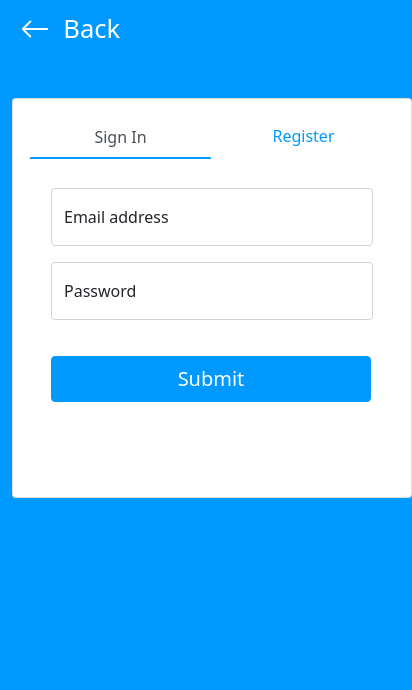
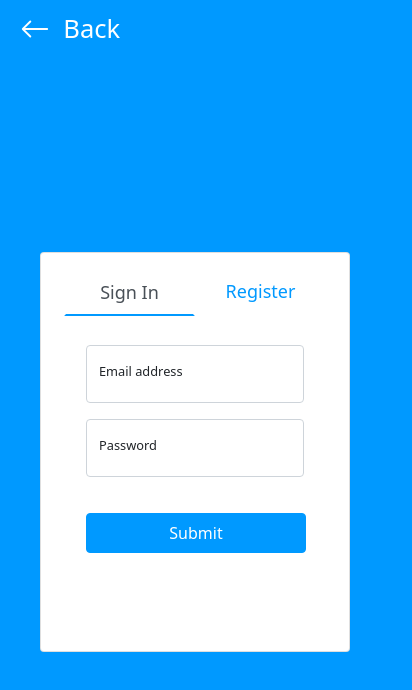
Before and after one commit to rohitmendus/family-website, a website: page sign-in.html in a window 390 px wide. Shown: the whole page, 412 px wide, since content can reach past the window. Drawn offline with Linux system fonts and the light colour scheme.

Commit message:
Added responsivness to sign in page.

```diff
--- a/js/script.js
+++ b/js/script.js
@@ -13,6 +13,7 @@ function renderButton() {
 	gapi.signin2.render('my-signin2', {
 		'scope': 'profile email',
 		'width': 320,
+		'font-size': 16,
 		'height': 50,
 		'longtitle': true,
 		'theme': 'dark',
@@ -20,7 +21,6 @@ function renderButton() {
 		'onfailure': onFailure
 	});
 }
-
 
 
 
--- a/scss/_header.scss
+++ b/scss/_header.scss
@@ -10,6 +10,9 @@
 
 
 .navbar-dark {
+	position: sticky;
+	top: 0;
+	z-index: 1000;
 	.navbar-nav {
 		display: flex;
 		align-items: center;
--- a/scss/_responsive.scss
+++ b/scss/_responsive.scss
@@ -53,11 +53,82 @@
 		}
 		#sign-in-or-register {
 			.card {
-				position: static;
-				top: 0%;
-				left: 0%;
-				transform: translate(0%, 0%);
+				width: 380px;
+				height: 500px;
+				overflow-y: scroll;
+				.card-body {
+					margin: 0 auto;
+					width: 320px;
+					font-size: 0.8em;
+					.nav {
+						.nav-item {
+							font-size: 18px;
+						}
+					}
+					.tab-content {
+						#g-signin {
+							* {
+								font-size: 0.9em;
+							}
+							#my-signin2 {
+								.abcRioButton {
+									width: 270px !important;
+								}
+							}
+						}
+						.sign-in-body {
+							button[type="submit"] {
+								width: 270px;
+							}
+							.name-sign-in {
+								display: block;
+								input[type="text"] {
+									max-width: 100%;
+								}
+							}
+						}
+					}
+				}
 			}
 		}
 	}
 }
+
+
+// For mobile users
+@media (max-width: 412px) {
+	#sign-in-page {
+		.back {
+			font-size: 0.8em;
+			svg {
+				width: 30px;
+				height: 30px;
+			}
+		}
+		#sign-in-or-register {
+			.card {
+				width: 310px;
+				height: 400px;
+				.card-body {
+					margin: 0 auto;
+					width: 270px;
+					font-size: 0.8em;
+					.tab-content {
+						#g-signin {
+							#my-signin2 {
+								.abcRioButton {
+									width: 220px !important;
+								}
+							}
+						}
+						.sign-in-body {
+							button[type="submit"] {
+								width: 220px;
+							}
+						}
+					}
+				}
+			}
+		}
+	}
+}
--- a/scss/_sign-in.scss
+++ b/scss/_sign-in.scss
@@ -27,11 +27,13 @@
 			transform: translate(-50%, -50%);
 			width: 400px;
 			min-height: 400px;
-			margin-top: 50px;
+			margin-top: 30px;
 			.card-body {
 				.nav-tabs {
 					border-bottom: none;
 					.nav-item {
+						font-size: 20px;
+						text-align: center;
 						padding: 0;
 						.nav-link {
 							width: 100%;
--- a/sign-in.html
+++ b/sign-in.html
@@ -20,10 +20,10 @@
 			<div class="card-body">
 				<ul class="nav nav-tabs row" id="myTab" role="tablist">
 					<li class="nav-item col-6" role="presentation">
-						<button class="nav-link active" id="sign-in-tab" data-bs-toggle="tab" data-bs-target="#sign-in" type="button" role="tab" aria-controls="sign-in" aria-selected="true">Sign In</button>
+						<a class="nav-link active" id="sign-in-tab" data-bs-toggle="tab" data-bs-target="#sign-in" type="button" role="tab" aria-controls="sign-in" aria-selected="true" href="#sign-in-sect">Sign In</a>
 					</li>
 					<li class="nav-item col-6" role="presentation">
-						<button class="nav-link" id="register-tab" data-bs-toggle="tab" data-bs-target="#register" type="button" role="tab" aria-controls="register" aria-selected="false">Register</button>
+						<a class="nav-link" id="register-tab" data-bs-toggle="tab" data-bs-target="#register" type="button" role="tab" aria-controls="register" aria-selected="false" href="#reg-sect">Register</a>
 					</li>
 				</ul>
 				<div class="tab-content" id="myTabContent">
```
Also changed, not shown: index.html (+1 -1 lines), css/style.css, 1 other file.
